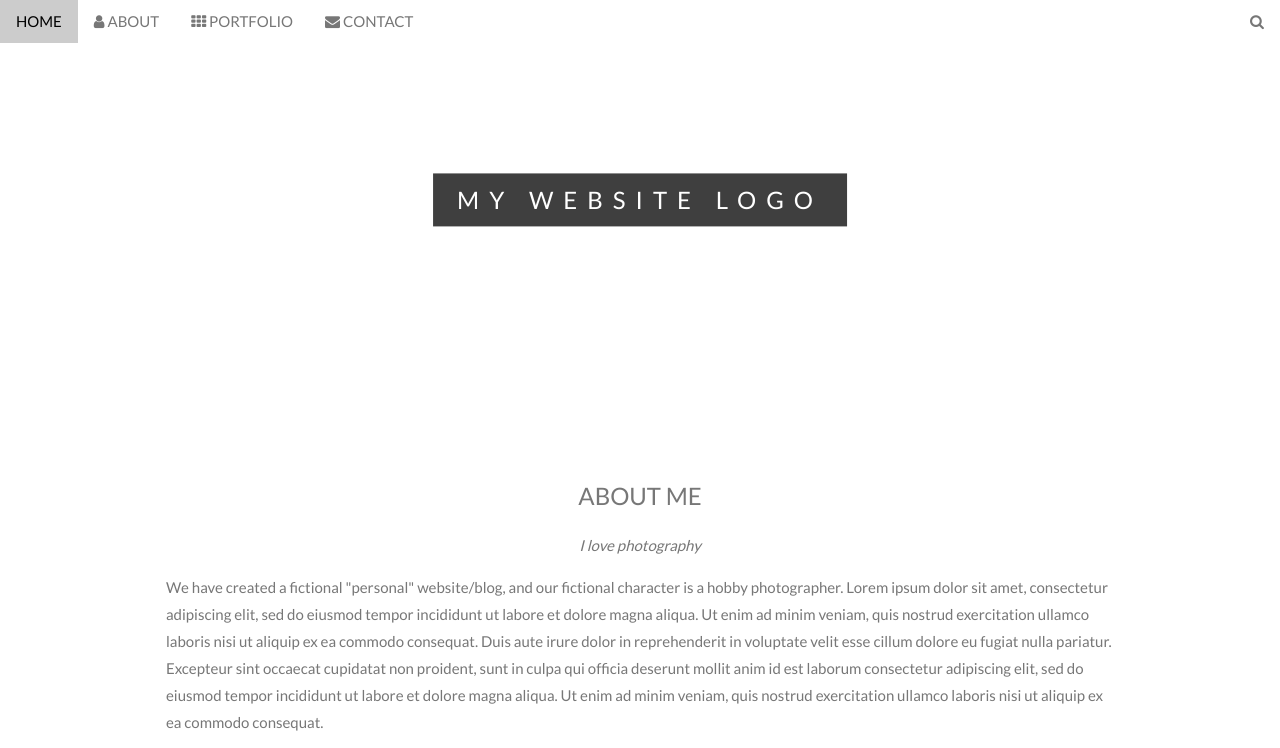
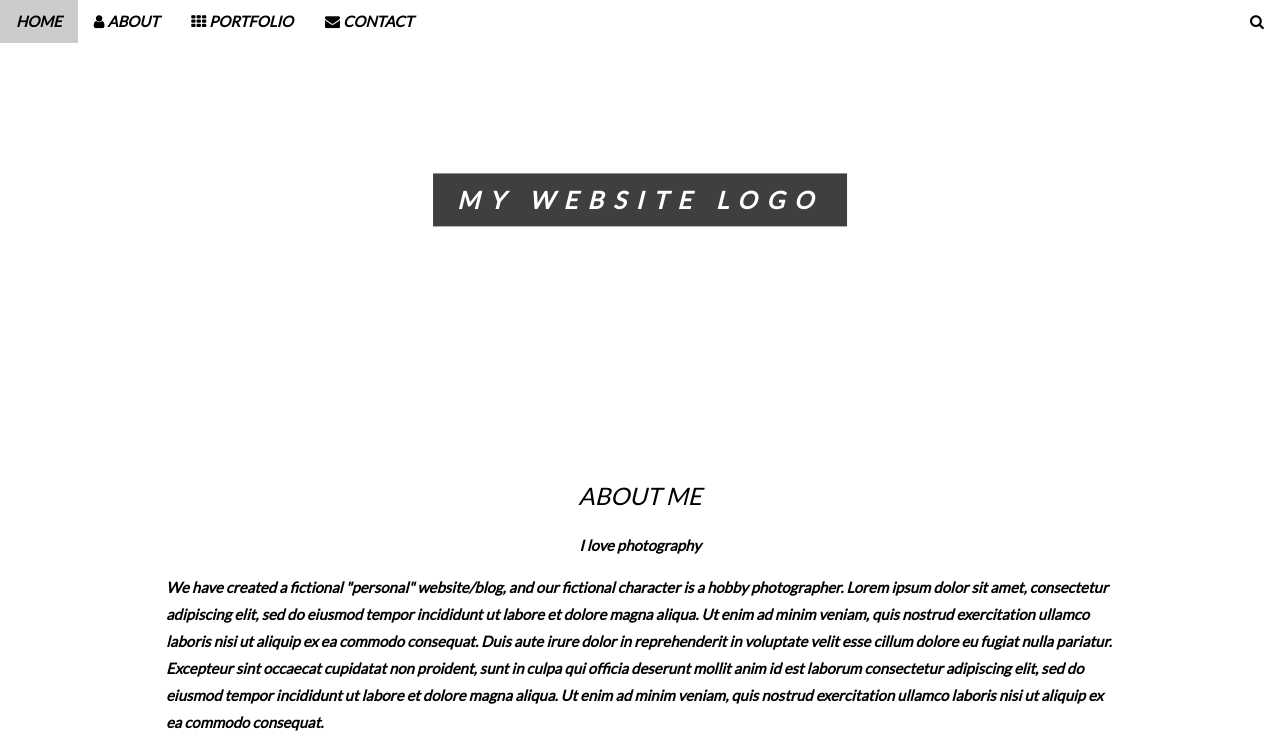
Before and after one commit to ITbrandon/cpnt201-a1-Portfolio, a plain HTML site: page index.html in a window 1280 px wide. Shown: the top 748 px of the page. Drawn offline with nearby package versions, Linux system fonts and the light colour scheme.

Commit message:
index.html but the font weight is bolder and the font style is oblique as well as the font color is black

```diff
--- a/index.html
+++ b/index.html
@@ -11,8 +11,10 @@
 body,h1,h2,h3,h4,h5,h6 {font-family: "Lato", sans-serif;}
 body, html {
   height: 100%;
-  color: #777;
+  color: black;
   line-height: 1.8;
+  font-weight: bold;
+  font-style: oblique;
 }
 
 /* Create a Parallax Effect */
```
